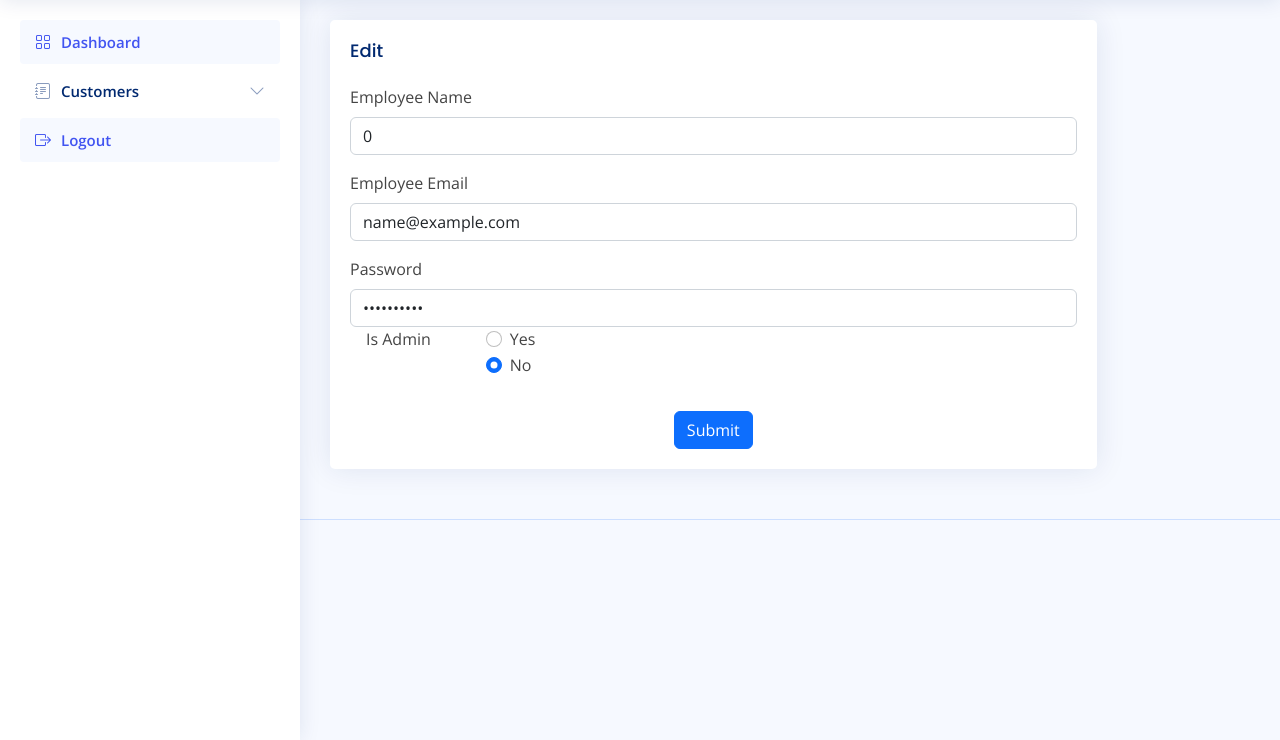
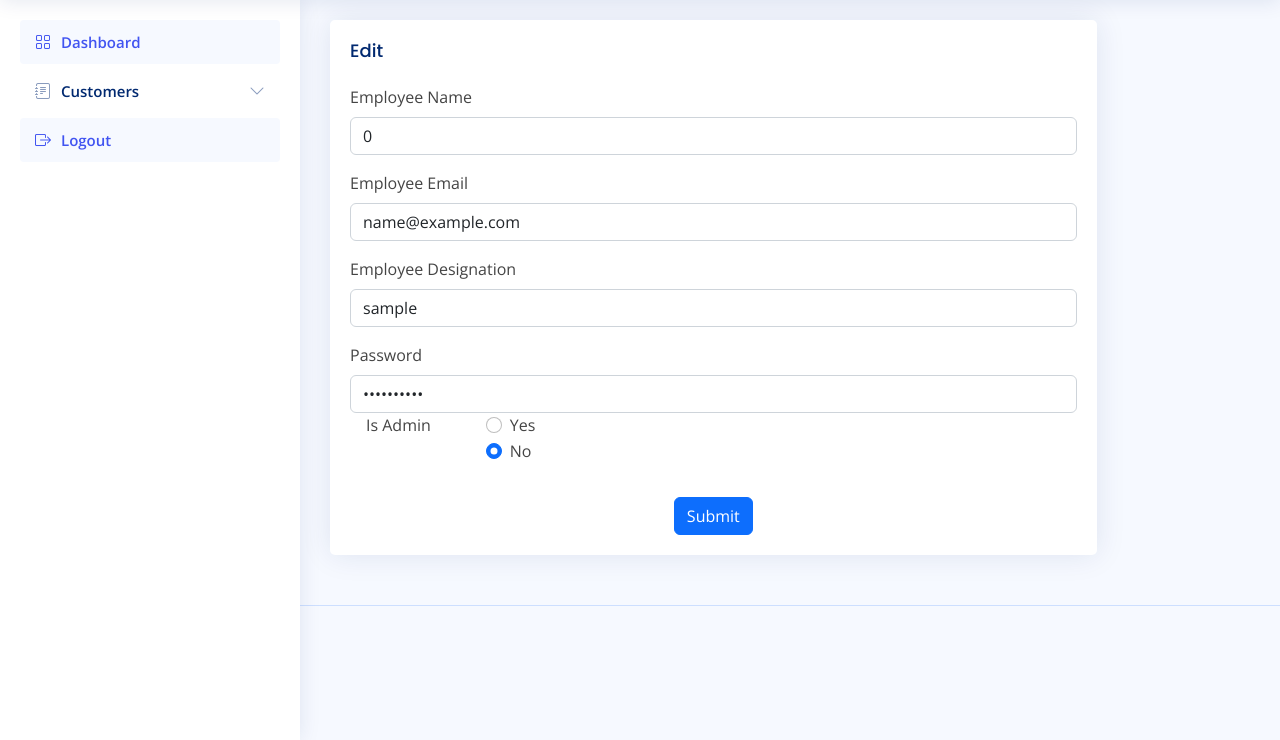
Before and after one commit to SiddharthKoyugura/FocusEdge, a Flask app: page /edit-member/1 in a window 1280 px wide. Shown: the part 60-800 px from the top of the page. Run offline with Flask 3, Linux system fonts and the light colour scheme; the visitor is signed in with stand-in values (Sample User, id 1); some libraries are stand-ins or nearby versions.

Commit message:
refactored code

```diff
--- a/app.py
+++ b/app.py
@@ -177,6 +177,7 @@ def edit_member(id):
         employee.name = request.form.get("ename")
         employee.email = request.form.get("email")
         employee.is_admin = request.form.get("isAdmin")
+        employee.designation = request.form.get("designation")
         db.session.commit()
         add_activity(f"Updated {request.form.get('name')} data")
         return redirect(url_for('read_members'))
--- a/templates/edit-members.html
+++ b/templates/edit-members.html
@@ -13,6 +13,10 @@
             <div class="col-12">
               <label for="inputEmail4" class="form-label">Employee Email</label>
               <input type="email" class="form-control" name="email" value="{{ employee.email }}" id="inputEmail4">
+            </div>
+            <div class="col-12">
+              <label for="inputEmail2" class="form-label">Employee Designation</label>
+              <input type="text" class="form-control" name="designation" value="{{ employee.designation }}" id="inputEmail2">
             </div>
             <div class="col-12">
               <label for="inputPassword4" class="form-label">Password</label>
```
